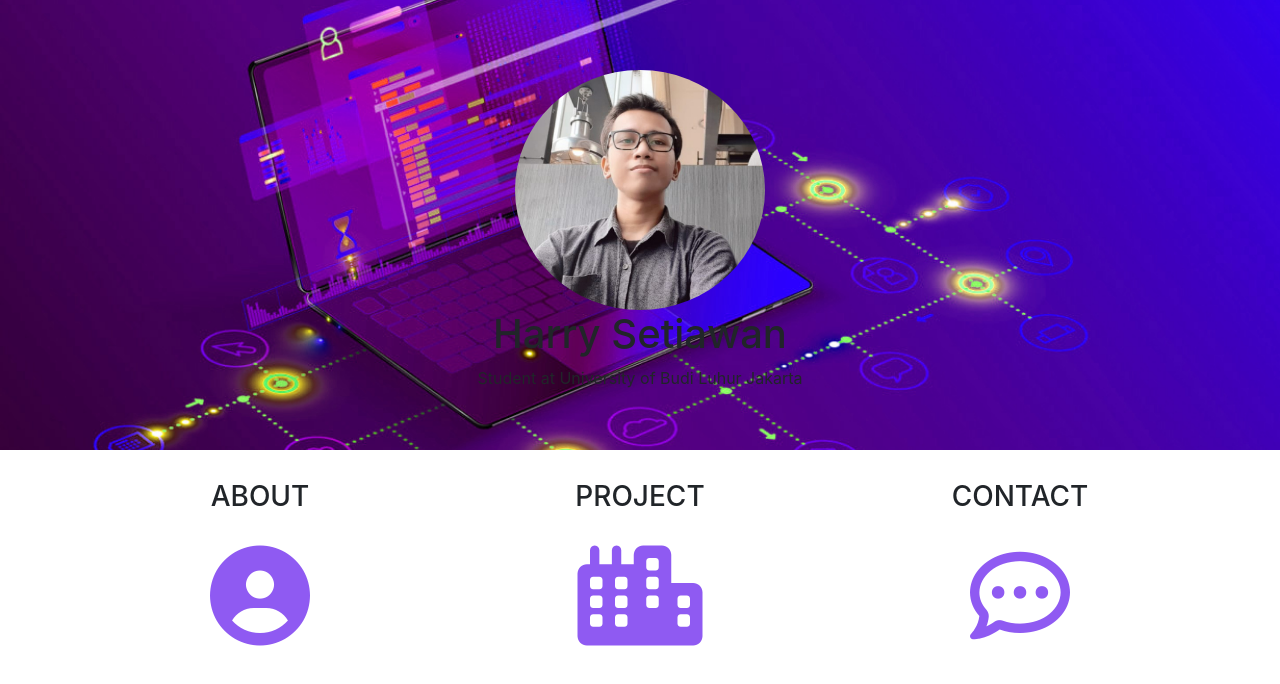
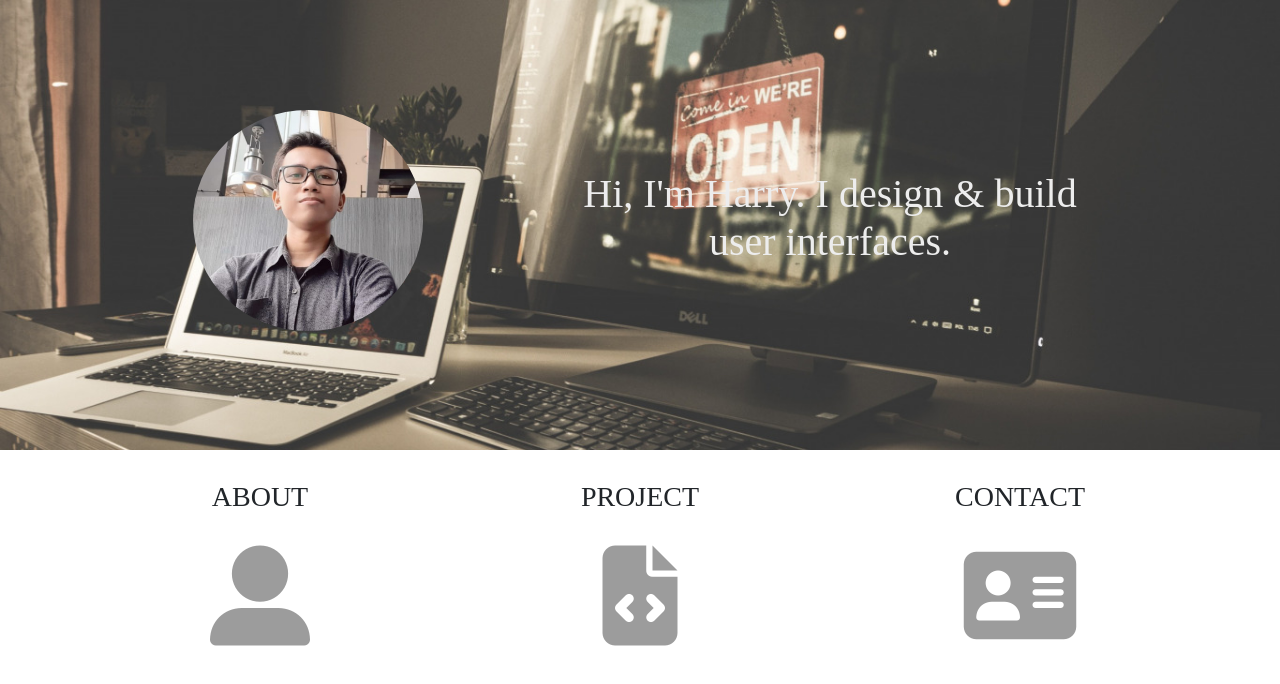
Before and after one commit to harryjumat/harryjumat.github.io, a plain HTML site: page index.html in a window 1280 px wide. Drawn offline with nearby package versions, Linux system fonts and the light colour scheme.

Commit message:
ganti jumbotron dan warna

```diff
--- a/index.html
+++ b/index.html
@@ -2,7 +2,7 @@
 <html lang="en">
 
 <head>
-    <title>Bootstrap Example</title>
+    <title>Harry Setiawan</title>
     <meta charset="utf-8">
     <meta name="viewport" content="width=device-width, initial-scale=1">
     <link rel="stylesheet" href="https://maxcdn.bootstrapcdn.com/bootstrap/4.5.0/css/bootstrap.min.css">
@@ -16,10 +16,11 @@
     <style>
         .parallax {
             /* The image used */
-            background-image: url("img/bg.jpg");
+            background-image: url("img/bg2.jpg");
 
             /* Set a specific height */
             height: 450px;
+
 
             /* Create the parallax scrolling effect */
             /* background-attachment: fixed; */
@@ -31,28 +32,47 @@
         img {
             margin-top: 70px;
         }
+
+        h3 {
+            font-family: lucida fax;
+        }
+
+        p {
+            font-family: Candara;
+        }
     </style>
 
     <!-- Container element -->
-    <div class="parallax text-center">
-        <img src="img/portfolio.jpg" width="250" class="rounded-circle">
-        <h1>Harry Setiawan</h1>
-        <p>Student at University of Budi Luhur Jakarta</p>
+    <div class="parallax text-center" style="color: #ededed;">
+        <div class="container">
+            <div class="row">
+                <div class="col-sm-5" style="margin-top: 40px;">
+                    <img src="img/portfolio.jpg" width="230" class="rounded-circle">
+                </div>
+                <div class="col-sm-6" style="margin-top: 170px;">
+                    <h1 style="font-family: Lucida Fax;">Hi, I'm Harry. I design & build user interfaces.</h1>
+                </div>
+            </div>
+        </div>
+
+
+        <!-- <h1>Harry Setiawan</h1>
+        <p>Student at University of Budi Luhur Jakarta</p> -->
     </div>
 
-    <div class="container" style="margin-top: 30px;">
+    <div class=" container" style="margin-top: 30px;">
         <div class="row text-center">
             <div class="col-sm-4">
                 <h3>ABOUT</h3></br>
-                <i style='font-size:100px; color: #8f5af2;' class='	fas fa-user-circle'></i>
+                <i style='font-size:100px; color: #9c9c9c;' class='fas fa-user-alt'></i>
             </div>
-            <div class="col-sm-4 cen">
+            <div class="col-sm-4">
                 <h3>PROJECT</h3></br>
-                <i style='font-size:100px; color: #8f5af2;' class='fas'>&#xf64f;</i>
+                <i style='font-size:100px; color: #9c9c9c;' class='	fas fa-file-code'></i>
             </div>
             <div class="col-sm-4">
                 <h3>CONTACT</h3></br>
-                <i style='font-size:100px; color: #8f5af2;' class='far fa-comment-dots'></i>
+                <i style='font-size:100px; color: #9c9c9c;' class='	fas fa-address-card'></i>
             </div>
         </div>
     </div>
```
Also changed, not shown: img/bg2.jpg (added).
